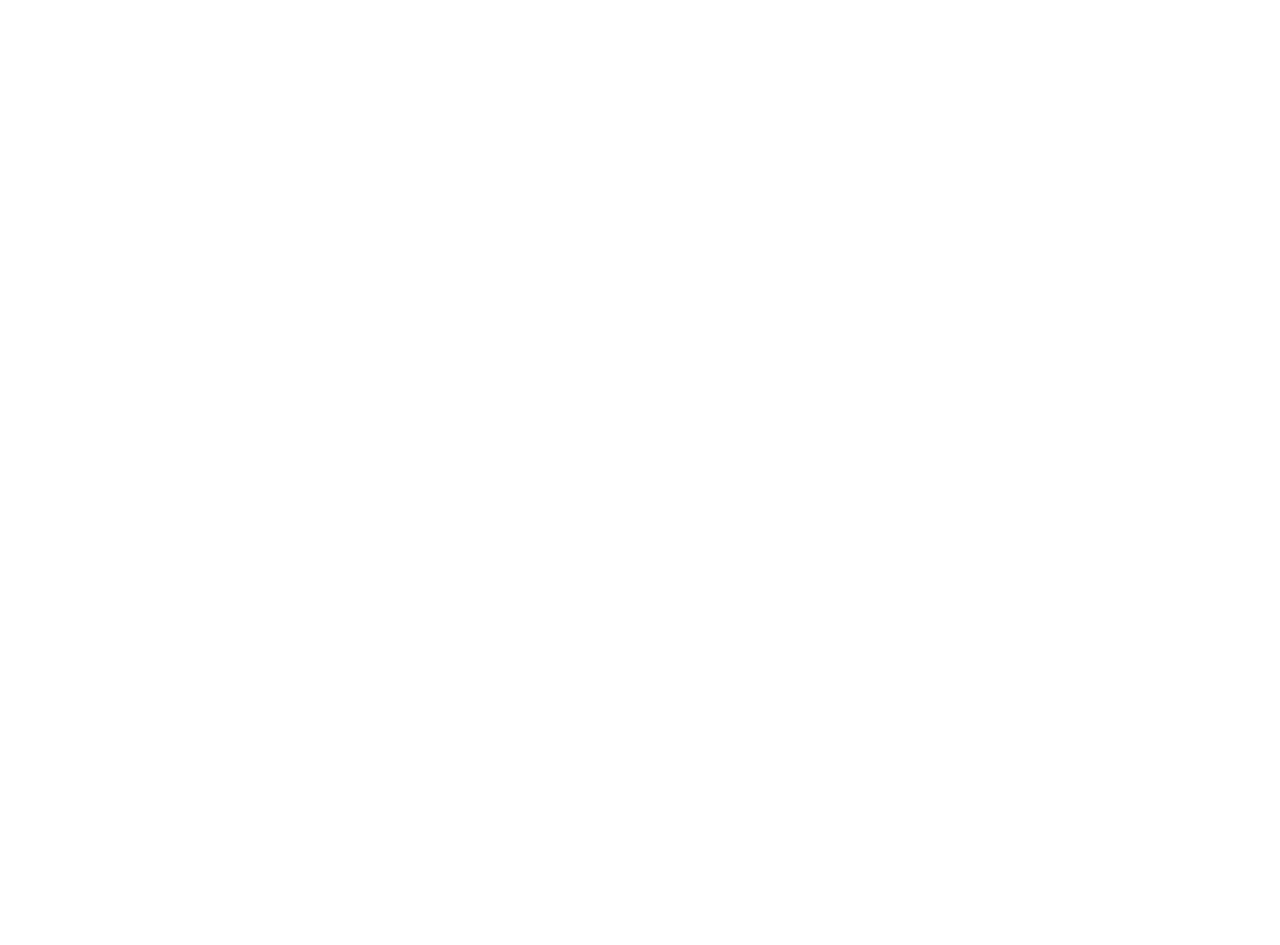
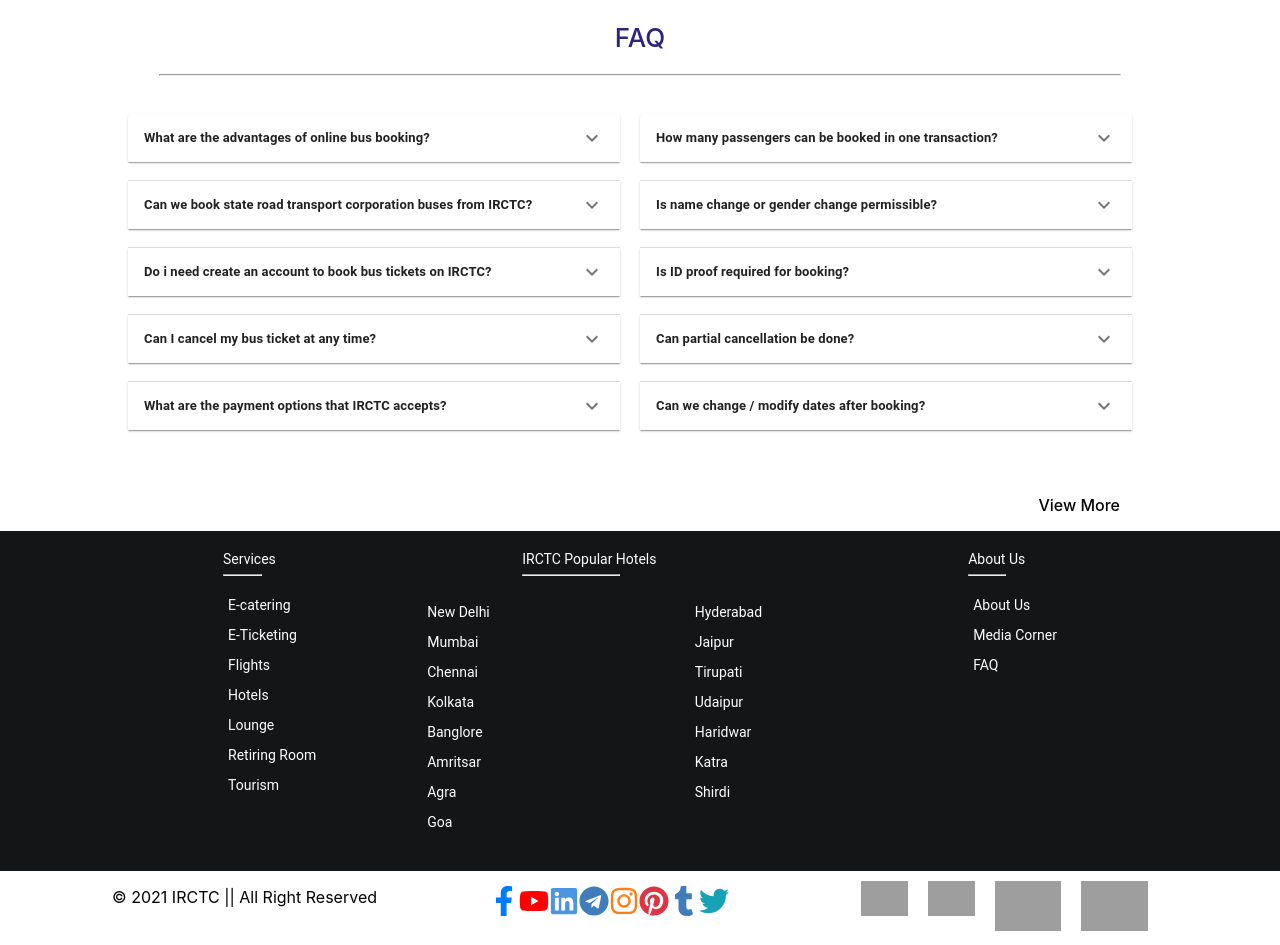
Before and after one commit to SumanChakraborty1998/irctc_bus_frontend, a React (Create React App) app: page / in a window 1280 px wide. Before the commit the page ends 800 px from the top, so only its background shows below. Built offline with nearby package versions, Linux system fonts and the light colour scheme; grey boxes are pictures that could not be loaded.

Commit message:
added some changes to the footer

```diff
--- a/src/App.js
+++ b/src/App.js
@@ -1,10 +1,10 @@
-// import Footer from "./Components/Footer/Footer";
-// import Faq from "./Components/FAQ/Faq";
+import Footer from "./Components/Footer/Footer";
+import Faq from "./Components/FAQ/Faq";
 function App() {
   return (
     <div className="App">
-      {/* <Faq />
-      <Footer /> */}
+      <Faq />
+       <Footer />
     </div>
   );
 }
--- a/src/Components/FAQ/Faq.jsx
+++ b/src/Components/FAQ/Faq.jsx
@@ -9,13 +9,6 @@
 import { DataLeft, DataRight } from "./data";
 
 const useStyles = makeStyles((theme) => ({
-  root: {
-    width: "80%",
-    margin: "auto",
-    padding: "30px 100px",
-    display: "flex",
-    color: "#212529",
-  },
   heading: {
     fontSize: theme.typography.pxToRem(13),
     fontWeight: theme.typography.fontWeightBold,
@@ -31,7 +24,7 @@
         <h2>FAQ</h2>
         <hr></hr>
       </div>
-      <div className={classes.root}>
+      <div className={styles.root}>
         <div className={styles.faq}>
           {DataLeft.map((item) => {
             return (
@@ -87,6 +80,9 @@
           })}
         </div>
       </div>
+      <div className={styles.view_button}>
+        <p>View More</p>
+      </div>
     </>
   );
 };
--- a/src/Components/FAQ/Faq.module.css
+++ b/src/Components/FAQ/Faq.module.css
@@ -1,5 +1,11 @@
+.root {
+  width: 80%;
+  font-family: "Roboto", sans-serif;
+  margin: auto;
+  padding: 30px 100px;
+  color: #212529;
+}
 .faq {
-  font-family: "Roboto", sans-serif;
   width: 100%;
   margin-right: 20px;
 }
@@ -13,7 +19,7 @@
   color: "blue";
 }
 
-.head h2{
+.head h2 {
   color: #2d2383;
   font-size: 26px;
   text-align: center;
@@ -21,5 +27,20 @@
 }
 
 .head hr {
-  width: 80%;
+  width: 75%;
 }
+.view_button {
+  width: 75%;
+  margin: auto;
+}
+
+.view_button p {
+  font-weight: 500;
+  text-align: right;
+  cursor: pointer;
+}
+@media only screen and (min-width: 768px) {
+  .root {
+    display: flex;
+  }
+}
--- a/src/Components/Footer/Footer.module.css
+++ b/src/Components/Footer/Footer.module.css
@@ -1,3 +1,8 @@
+/* * {
+  padding: 0;
+  margin: 0;
+} */
+
 .footer {
   font-family: "Roboto", sans-serif;
   background: #141516;
@@ -5,7 +10,6 @@
   text-align: left;
 }
 .footer_box {
-  display: flex;
   justify-content: space-around;
   padding: 20px 120px;
   font-size: 14px;
@@ -30,3 +34,16 @@
 .uparrow {
   cursor: pointer;
 }
+.footer_part {
+  justify-content: space-evenly;
+  padding: "0px 150px";
+}
+
+@media only screen and (min-width: 768px) {
+  .footer_box {
+    display: flex;
+  }
+  .footer_part {
+    display: flex;
+  }
+}
--- a/src/Components/Footer/FooterCopyRight.jsx
+++ b/src/Components/Footer/FooterCopyRight.jsx
@@ -16,13 +16,7 @@
 const FooterCopyRight = () => {
   return (
     <>
-      <footer
-        style={{
-          display: "flex",
-          justifyContent: "space-evenly",
-          padding: "0px 150px",
-        }}
-      >
+      <footer className={styles.footer_part}>
         <div>
           <p>© 2021 IRCTC || All Right Reserved</p>
         </div>
@@ -31,50 +25,50 @@
             style={{
               display: "flex",
               cursor: "pointer",
-              padding: "10px",
+              padding: "15px 0",
             }}
           >
             <IconContext.Provider
               value={{
                 color: "#007bff",
-                size: "40px",
+                size: "30px",
               }}
             >
               <div>
                 <FaFacebookF />
               </div>
             </IconContext.Provider>
-            <IconContext.Provider value={{ color: "red", size: "40px" }}>
+            <IconContext.Provider value={{ color: "red", size: "30px" }}>
               <div>
                 <FaYoutube />
               </div>
             </IconContext.Provider>
-            <IconContext.Provider value={{ color: "#4c95e2", size: "40px" }}>
+            <IconContext.Provider value={{ color: "#4c95e2", size: "30px" }}>
               <div>
                 <FaLinkedin />
               </div>
             </IconContext.Provider>
-            <IconContext.Provider value={{ color: "#427dbb", size: "40px" }}>
+            <IconContext.Provider value={{ color: "#427dbb", size: "30px" }}>
               <div>
                 <FaTelegram />
               </div>
             </IconContext.Provider>
-            <IconContext.Provider value={{ color: "#fd7e14", size: "40px" }}>
+            <IconContext.Provider value={{ color: "#fd7e14", size: "30px" }}>
               <div>
                 <FaInstagram />
               </div>
             </IconContext.Provider>
-            <IconContext.Provider value={{ color: "#dc3545", size: "40px" }}>
+            <IconContext.Provider value={{ color: "#dc3545", size: "30px" }}>
               <div>
                 <FaPinterest />
               </div>
             </IconContext.Provider>
-            <IconContext.Provider value={{ color: "#427dbb", size: "40px" }}>
+            <IconContext.Provider value={{ color: "#427dbb", size: "30px" }}>
               <div>
                 <FaTumblr />
               </div>
             </IconContext.Provider>
-            <IconContext.Provider value={{ color: "#17a2b8", size: "40px" }}>
+            <IconContext.Provider value={{ color: "#17a2b8", size: "30px" }}>
               <div>
                 <FaTwitter />
               </div>
```
